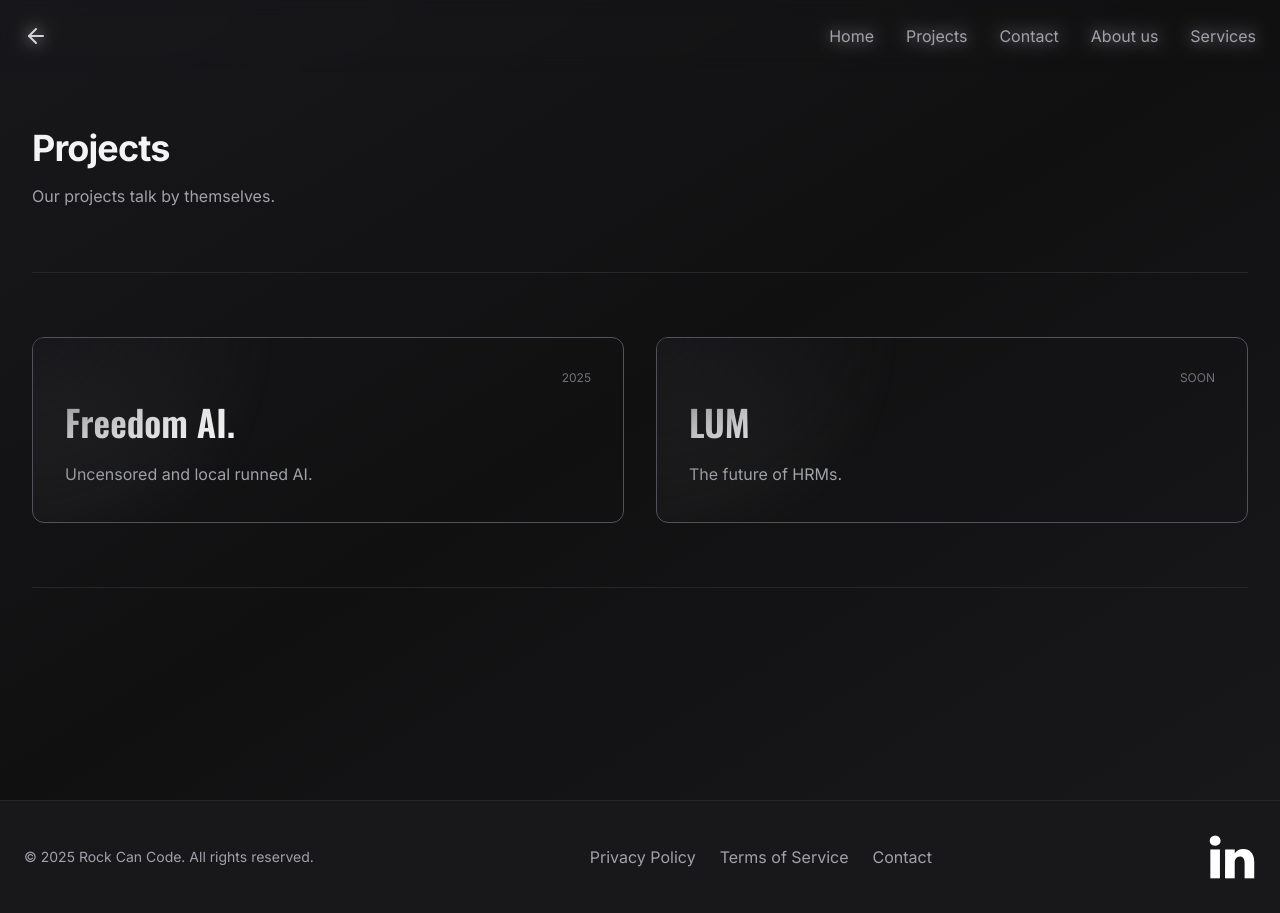
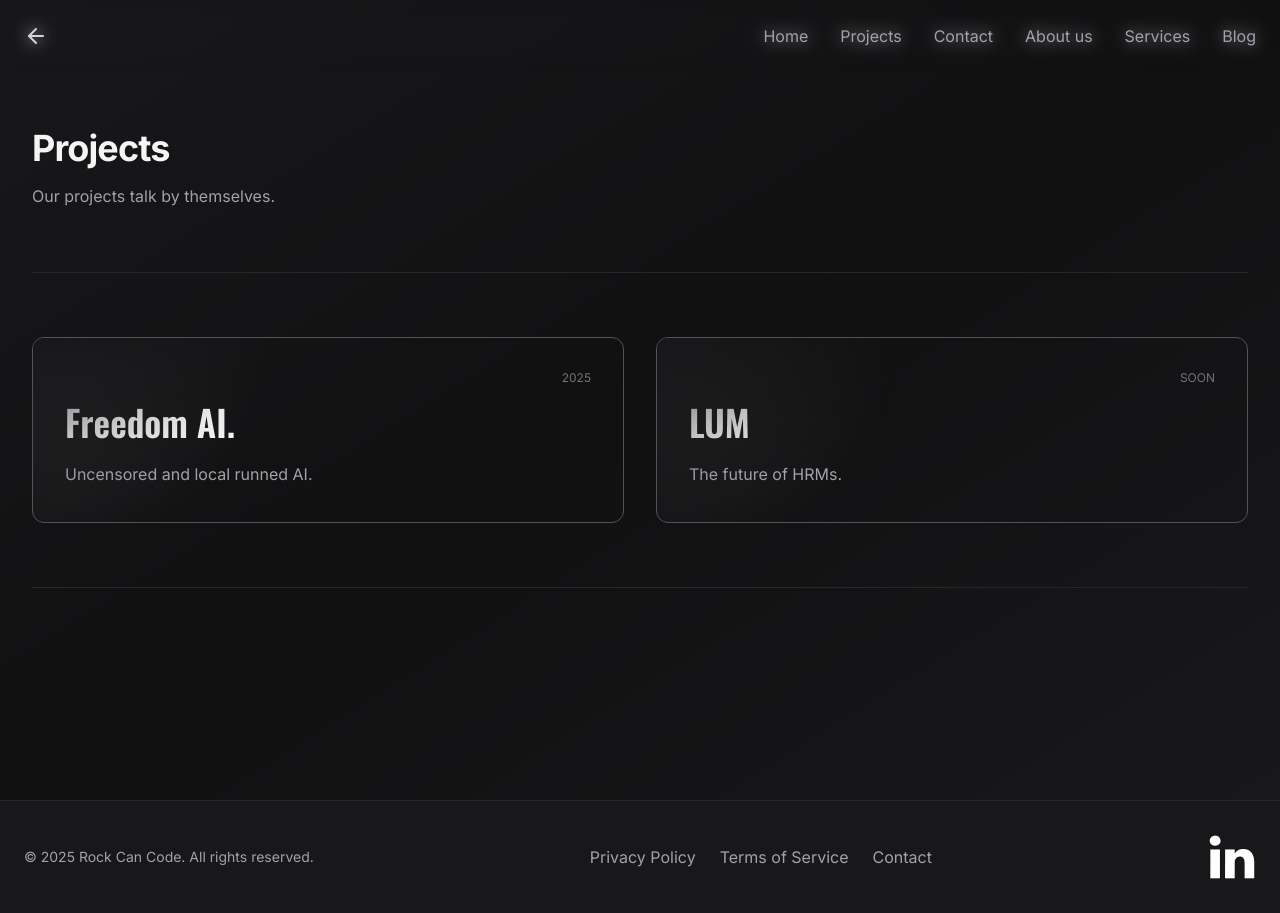
Before and after one commit to Rock-Can-Code/rock-can-code-web, a Next.js app: page /projects in a window 1280 px wide. Built offline with nearby package versions, Linux system fonts and the light colour scheme; no server answers; what tailwindcss-debug-screens would draw is missing.

Commit message:
mini refact

```diff
--- /dev/null
+++ b/src/views/common/components/Links.tsx
@@ -0,0 +1,43 @@
+import Link from "next/link";
+
+export function Links () {
+    return <div className="flex justify-between gap-8">
+		<Link
+			href="/"
+			className="duration-200 text-zinc-400 hover:text-zinc-100"
+		>
+			Home
+		</Link>
+		<Link
+			href="/projects"
+			className="duration-200 text-zinc-400 hover:text-zinc-100"
+		>
+			Projects
+		</Link>
+		<Link
+			href="/contact"
+			className="duration-200 text-zinc-400 hover:text-zinc-100"
+		>
+			Contact
+		</Link>
+		<Link
+			href="/about"
+			className="duration-200 text-zinc-400 hover:text-zinc-100"
+		>
+			About us
+		</Link>
+		<Link
+			href="/services"
+			className="duration-200 text-zinc-400 hover:text-zinc-100"
+		>
+			Services
+		</Link>
+
+		<Link
+			href="/blog"
+			className="duration-200 text-zinc-400 hover:text-zinc-100"
+		>
+			Blog
+		</Link>
+	</div>;
+}
--- a/src/views/common/components/nav.tsx
+++ b/src/views/common/components/nav.tsx
@@ -1,9 +1,7 @@
 "use client";
-import { ArrowLeft } from "lucide-react";
-import Link from "next/link";
-import { usePathname, useRouter } from 'next/navigation'
-import React, { useRef, useState, useEffect } from "react";
 import { BackButton } from "@/src/views/common/components/backButton";
+import React, { useEffect, useRef, useState } from "react";
+import { Links } from "./Links";
 
 export function Navigation({
 	children,
@@ -31,48 +29,8 @@ export function Navigation({
 							: "bg-zinc-900/500  border-zinc-800 "}`}
 				>
 					<div className="container flex flex-row-reverse items-center justify-between p-6 mx-auto">
-						<div className="flex justify-between gap-8">
-							<Link
-								href="/"
-								className="duration-200 text-zinc-400 hover:text-zinc-100"
-							>
-								Home
-							</Link>
-							<Link
-								href="/projects"
-								className="duration-200 text-zinc-400 hover:text-zinc-100"
-							>
-								Projects
-							</Link>
-							<Link
-								href="/contact"
-								className="duration-200 text-zinc-400 hover:text-zinc-100"
-							>
-								Contact
-							</Link>
-							<Link
-								href="/about"
-								className="duration-200 text-zinc-400 hover:text-zinc-100"
-							>
-								About us
-							</Link>
-							<Link
-								href="/services"
-								className="duration-200 text-zinc-400 hover:text-zinc-100"
-							>
-								Services
-							</Link>
-							{/*
-							<Link
-								href="/blog"
-								className="duration-200 text-zinc-400 hover:text-zinc-100"
-							>
-								Blog
-							</Link>*/}
-						</div>
-
+						<Links/>
 						<BackButton/>
-
 					</div>
 				</div>
 			</header>
```
